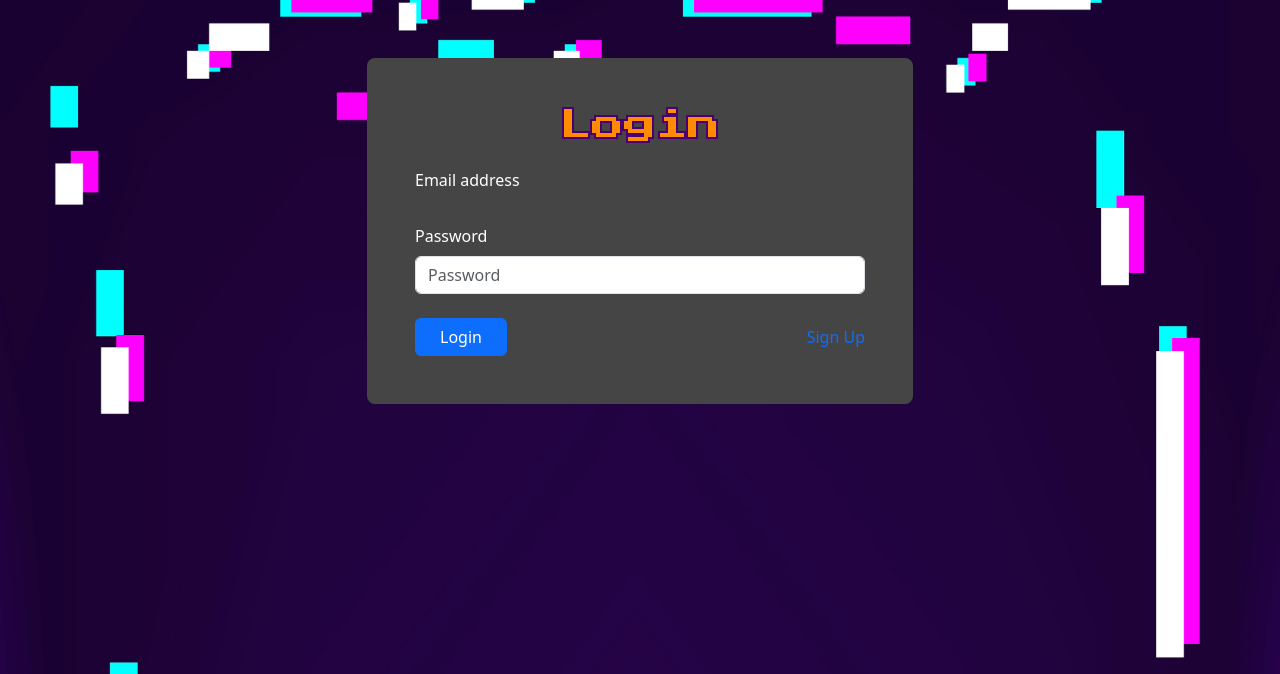
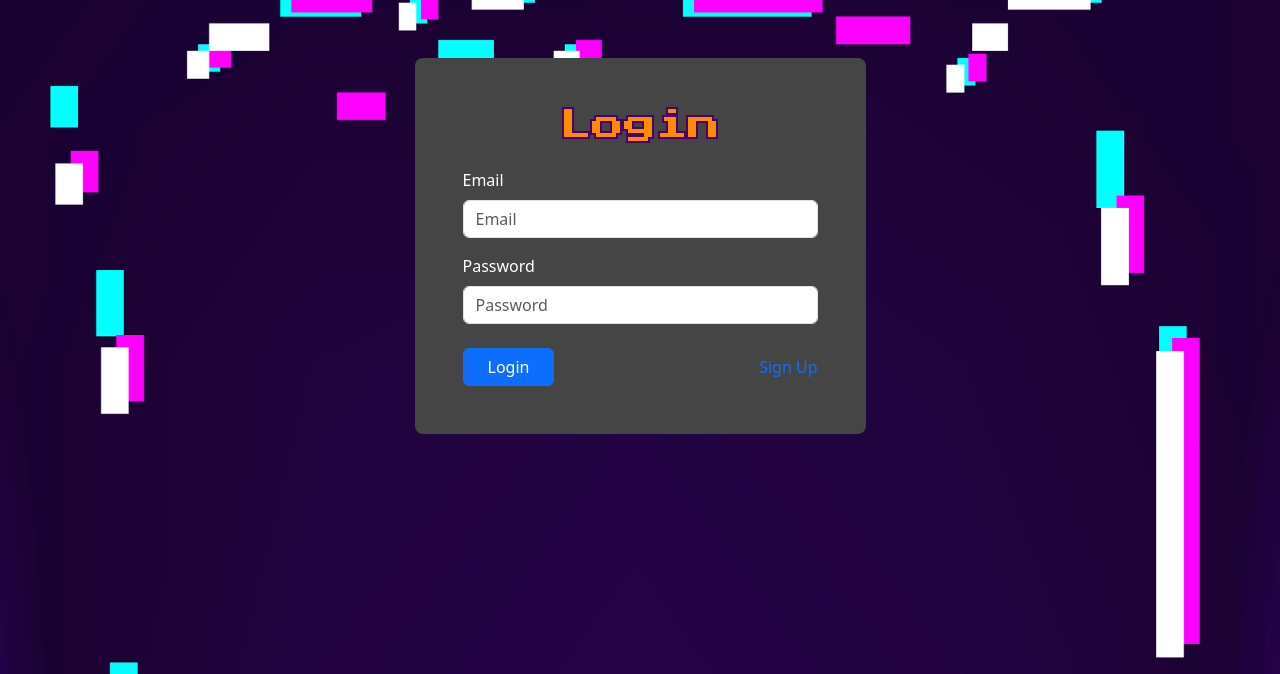
Before and after one commit to makuletoce/iab207-group3, a Flask app: template Tango/templates/Login.html in a window 1280 px wide. Shown: the part 86-760 px from the top of the page. Run offline with Flask 3, Linux system fonts and the light colour scheme; the template is opened without the code that fills it: values that come from a table or form of the project are taken from there, others are empty; some libraries are stand-ins or nearby versions.

```diff
--- a/Tango/forms.py
+++ b/Tango/forms.py
@@ -1,9 +1,9 @@
+# Tango/forms.py
 from flask_wtf import FlaskForm
-from wtforms import StringField, SubmitField, validators
-
+from wtforms import StringField, PasswordField, SubmitField
+from wtforms.validators import DataRequired, Email
 
 class LoginForm(FlaskForm):
-    email = StringField('Email Address', validators=[validators.email()])
-    password = StringField('Password', validators=[validators.data_required()])
-    submit = SubmitField("Submit")
-    SignIn = SubmitField("Sign In")
+    email = StringField('Email', validators=[DataRequired(), Email()])
+    password = PasswordField('Password', validators=[DataRequired()])
+    submit = SubmitField('Login')
--- a/Tango/templates/Login.html
+++ b/Tango/templates/Login.html
@@ -1,55 +1,36 @@
 {% extends "base.html" %}
 {% block content %}
-<!-- {%import "bootstrap/wtf.html" as wtf%} -->
 
 <div class="container" style="margin-top: 9rem;">
   <div class="row justify-content-center">
-    <div class="col-12 col-md-8 col-lg-6">
-      <div class="p-5 rounded-3" style="background-color: rgb(70, 69, 69);">
-
-        <!-- Title -->
+    <div class="col-12 col-md-8 col-lg-5">
+      <div class="p-5 rounded-3" style="background-color:#464545;">
         <div class="text-center mb-4 pixel-font">
           <h2>Login</h2>
         </div>
 
-        <!-- Form -->
-        <form>
-          <div class="mb-4">
-            <label for="exampleInputEmail1" class="form-label text-white">Email address</label>
+        <form method="post" action="{{ url_for('main.login') }}">
+          {{ form.hidden_tag() }}
 
-            <div>
-              <!-- {{wtf.quick_form(form)}} -->
-          {{form.email.label}}
-          {{form.email}}
-        {{form.password.label}}
-          {{form.password}}
-          {{form.submit}}
-
+          <div class="mb-3">
+            {{ form.email.label(class="form-label text-white") }}
+            {{ form.email(class="form-control", placeholder="Email") }}
+            {% for err in form.email.errors %}
+              <div class="text-danger small">{{ err }}</div>
+            {% endfor %}
           </div>
 
-            <!-- <input
-              type="email"
-              class="form-control"
-              id="exampleInputEmail1"
-              aria-describedby="emailHelp"
-              placeholder="Enter email"
-              required> -->
+          <div class="mb-3">
+            {{ form.password.label(class="form-label text-white") }}
+            {{ form.password(class="form-control", placeholder="Password") }}
+            {% for err in form.password.errors %}
+              <div class="text-danger small">{{ err }}</div>
+            {% endfor %}
           </div>
 
-          <div class="mb-4">
-            <label for="exampleInputPassword1" class="form-label text-white">Password</label>
-            <input
-              type="password"
-              class="form-control"
-              id="exampleInputPassword1"
-              placeholder="Password"
-              required>
-          </div>
-
-          <!-- Submit + Signup link -->
           <div class="d-flex justify-content-between align-items-center mt-4">
-            <button type="submit" class="btn btn-primary px-4">Login</button>
-            <a href="/signup" class="text-decoration-none text-blue-60 ">Sign Up</a>
+            {{ form.submit(class="btn btn-primary px-4") }}
+            <a href="{{ url_for('main.signup') }}" class="text-decoration-none">Sign Up</a>
           </div>
         </form>
 
@@ -58,6 +39,4 @@
   </div>
 </div>
 
-
-
 {% endblock %}
```
Also changed, not shown: Tango/__init__.py (+8 -1 lines), Tango/errors.py (added, +11 -0 lines), Tango/templates/errors/404.html (added, +11 -0 lines), Tango/templates/errors/500.html (added, +8 -0 lines), Tango/views.py (+18 -6 lines), create_db.py (added, +10 -0 lines), errors.py (added, +15 -0 lines), instance/Tango.db (added).
